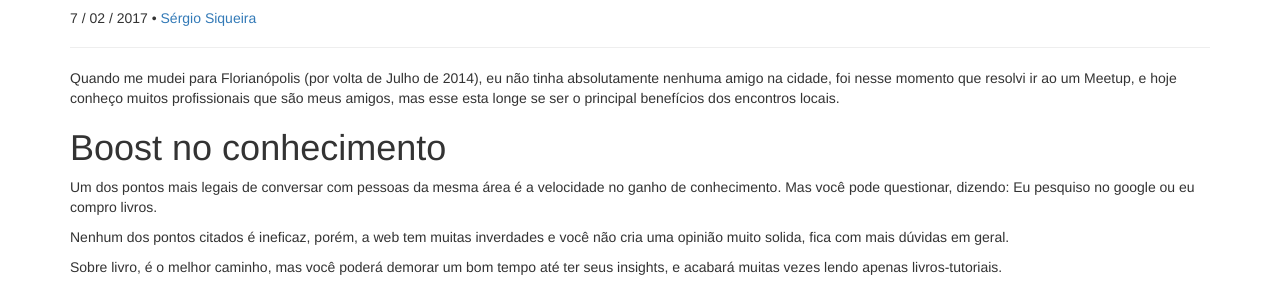
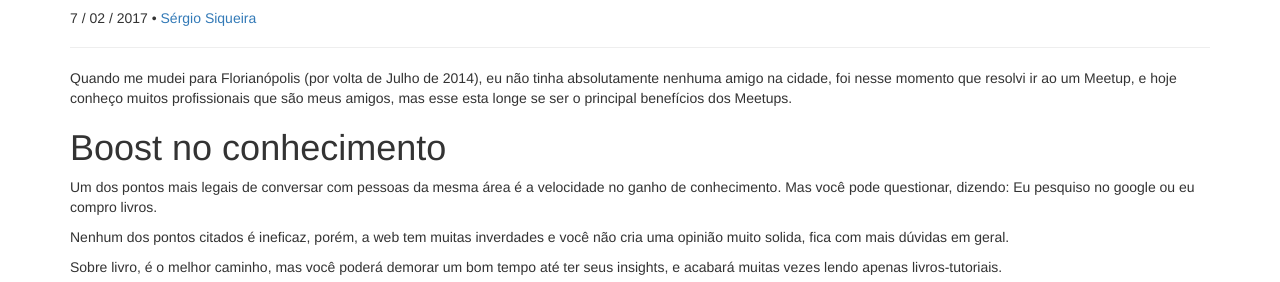
Before and after one commit to PHPSC/phpsc.github.io, a Jekyll site: the page built from _posts/2017-02-07-por-que-participar-de-meetups.md, in a window 1280 px wide. Shown: the part 1130-1412 px from the top of the page. Built offline with Jekyll 4.4.1, drawn with Linux system fonts in a browser that asks for light colours; nearby versions of some CDN libraries; Markdown is read by kramdown in place of the engine named in the settings; comment, search, counter and statistics services are not loaded; a style sheet for code colours, icons or effects is not loaded.

Commit message:
Mudado para meetups em vez de encontros locais

```diff
--- a/_posts/2017-02-07-por-que-participar-de-meetups.md
+++ b/_posts/2017-02-07-por-que-participar-de-meetups.md
@@ -13,7 +13,7 @@ tags:
   - FloripaJS
 ---
 
-Quando me mudei para Florianópolis (por volta de Julho de 2014), eu não tinha absolutamente nenhuma amigo na cidade, foi nesse momento que resolvi ir ao um Meetup, e hoje conheço muitos profissionais que são meus amigos, mas esse esta longe se ser o principal benefícios dos encontros locais.
+Quando me mudei para Florianópolis (por volta de Julho de 2014), eu não tinha absolutamente nenhuma amigo na cidade, foi nesse momento que resolvi ir ao um Meetup, e hoje conheço muitos profissionais que são meus amigos, mas esse esta longe se ser o principal benefícios dos Meetups.
 
 #Boost no conhecimento
 Um dos pontos mais legais de conversar com pessoas da mesma área é a velocidade no ganho de conhecimento. Mas você pode questionar, dizendo: Eu pesquiso no google ou eu compro livros.
```
